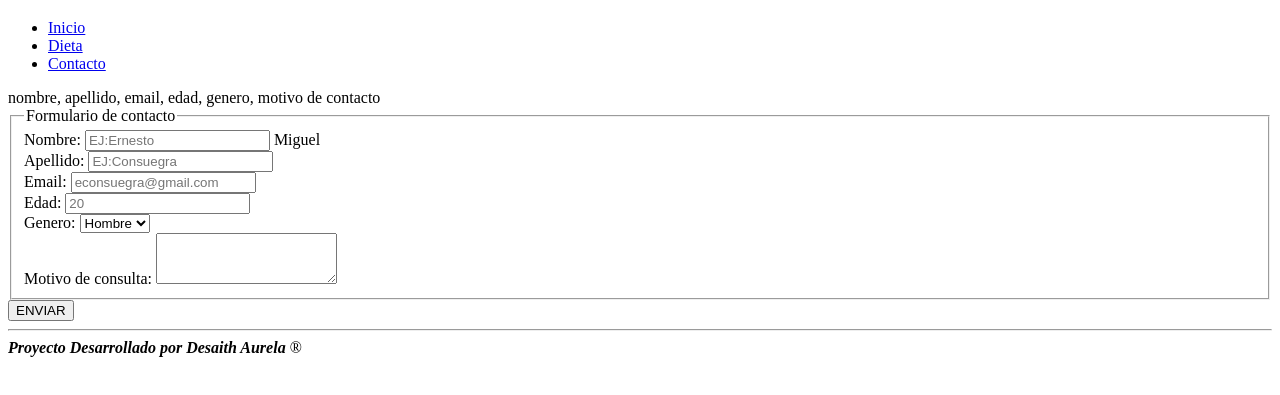
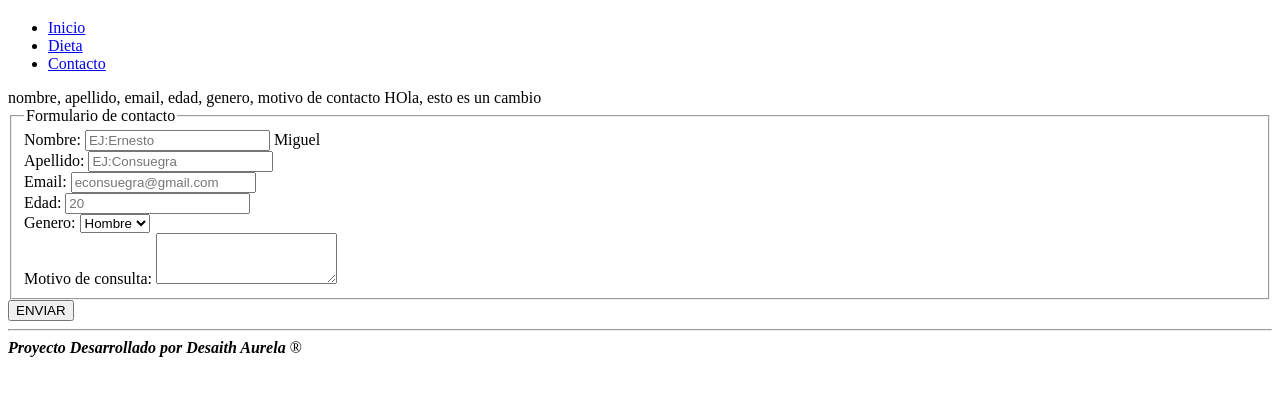
Before and after one commit to Daurela/practicapte1, a plain HTML site: page contacto.html in a window 1280 px wide. Shown: the part 61-456 px from the top of the page. Drawn offline with Linux system fonts and the light colour scheme.

Commit message:
primer cambio

```diff
--- a/contacto.html
+++ b/contacto.html
@@ -16,6 +16,8 @@
     </ul>
 
     nombre, apellido, email, edad, genero, motivo de contacto
+
+    HOla, esto es un cambio
 
     <form action="">
         <fieldset >
```
